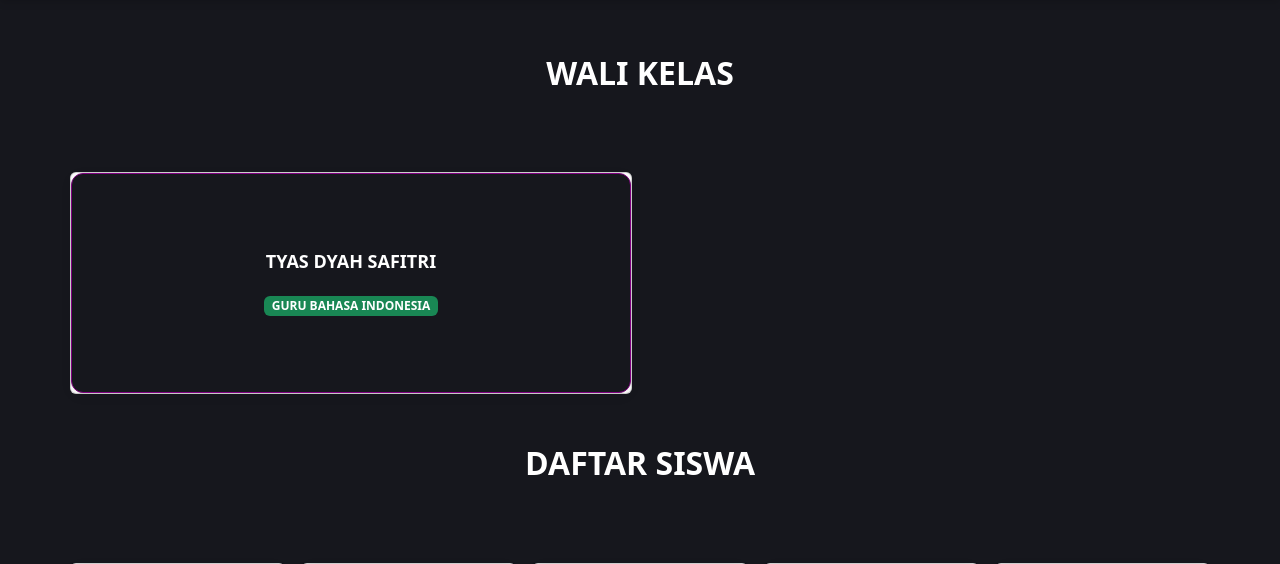
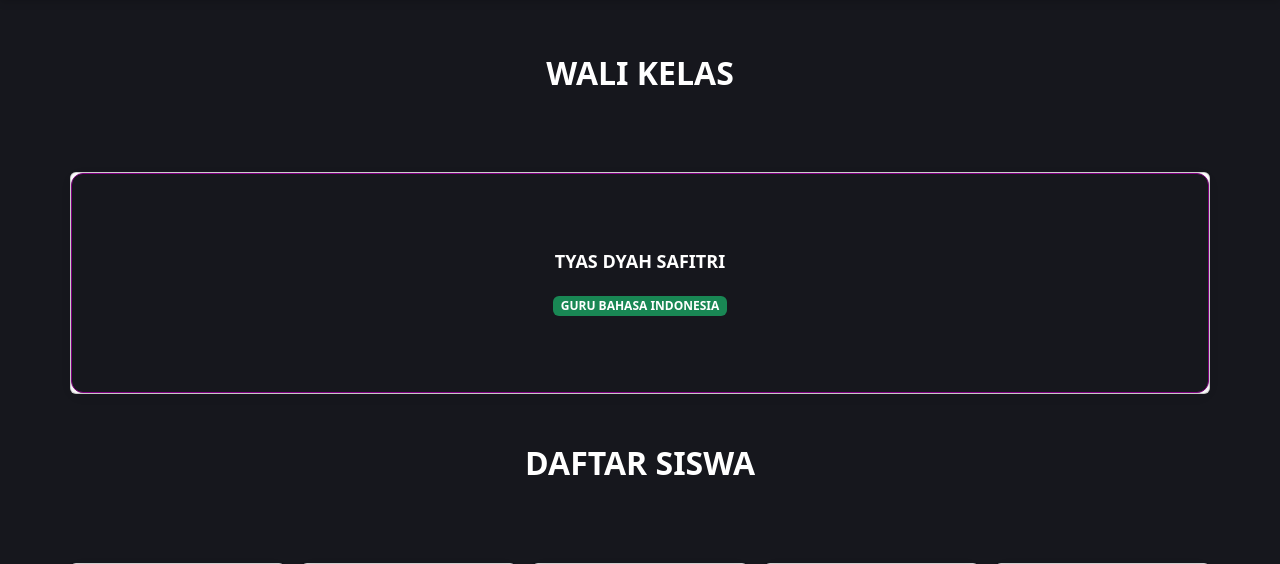
Before and after one commit to busairiahmad732-coder/data-siswa, a Laravel app: page /admin/siswa in a window 1280 px wide. Shown: the part 56-620 px from the top of the page. Run offline with Laravel 12, Linux system fonts and the light colour scheme.

Commit message:
Update siswa.blade.php

```diff
--- a/resources/views/admin/siswa.blade.php
+++ b/resources/views/admin/siswa.blade.php
@@ -19,7 +19,7 @@
     <div class="daftar">
 
         <h1>wali kelas</h1>
-        <div class="daftar-card row row-cols-1 row-cols-md-2 row-cols-lg-2 g-3">
+        <div class="daftar-card row row-cols-1 row-cols-md-1 row-cols-lg-1 g-3">
             @forelse ($waliKelas as $guru)
             <div class="col">
                 <div class="card h-100">
```
